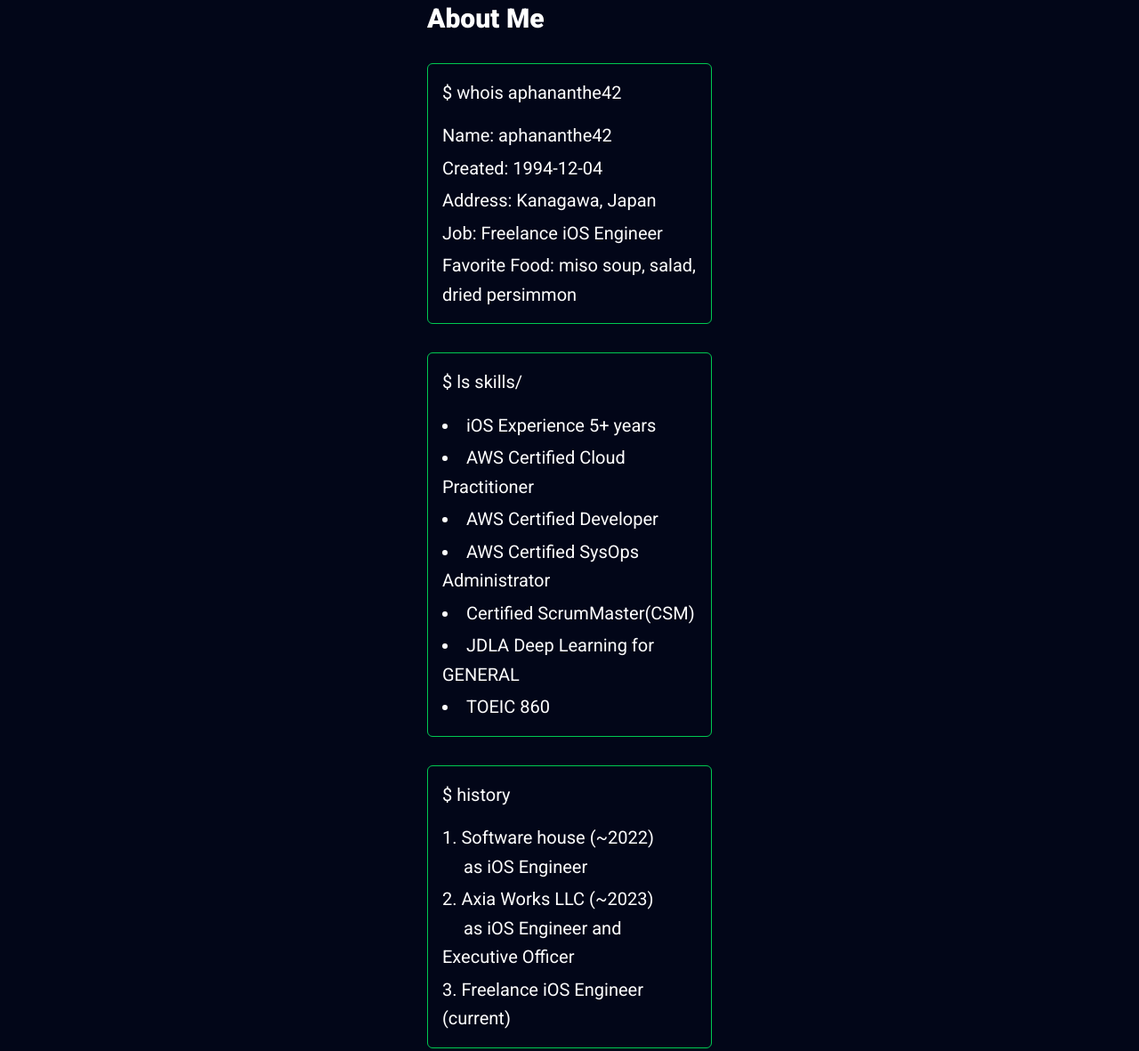
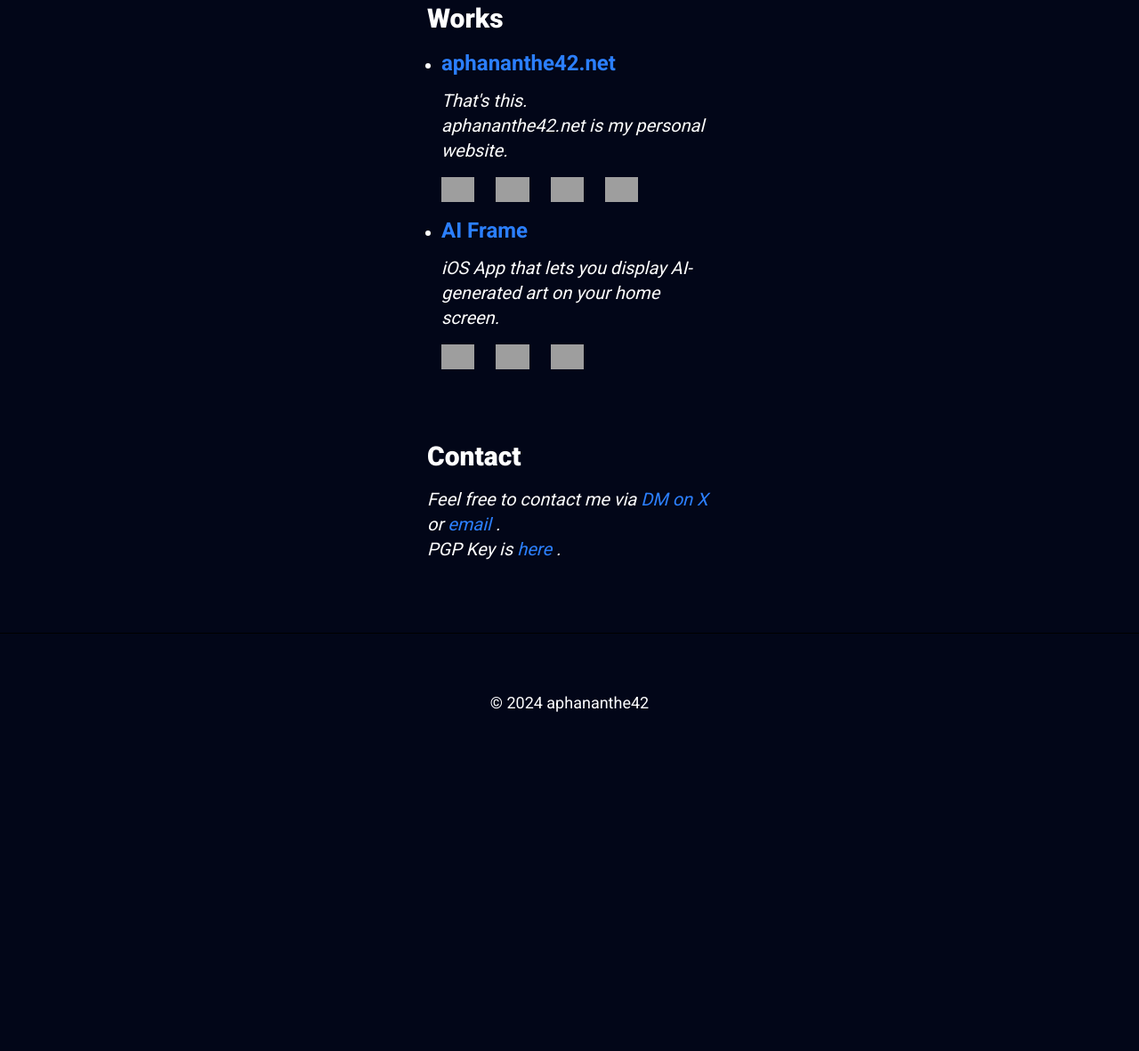
Before and after one commit to aphananthe42/aphananthe42-dot-net, an Astro site: page / in a window 1280 px wide. Shown: the part 649-1830 px from the top of the page at 89% size. After the commit the page ends 1517 px from the top, so only its background shows below. Built offline with nearby package versions, Linux system fonts and the light colour scheme; Astro itself is replaced by a stand-in of ours; grey boxes are pictures that could not be loaded.

Commit message:
fix: remove terminal section

```diff
--- a/src/components/TerminalStyleList.astro
+++ /dev/null
@@ -1,18 +0,0 @@
----
-interface Props {
-    command: string;
-    listStyle: string;
-}
-const { command, listStyle } = Astro.props;
----
-
-<div class="border border-green-500 rounded-md xl:w-2/4 mx-auto p-4 mt-4 lg:mt-8">
-    <div
-        class="text-white text-md lg:text-xl font-roboto font-normal leading-relaxed"
-    >
-        <p>{command}</p>
-        <ul class={`${listStyle} list-inside space-y-1 mt-4`}>
-            <slot />
-        </ul>
-    </div>
-</div>
--- a/src/pages/index.astro
+++ b/src/pages/index.astro
@@ -36,35 +36,6 @@ import TechStackLogo from "../components/TechStackLogo.astro";
 			</p>
 		</a>
 	</div>
-	<SectionLayout title="About Me">
-		<TerminalStyleList command="$ whois aphananthe42" listStyle="list-none">
-			<li>Name: aphananthe42</li>
-			<li>Created: 1994-12-04</li>
-			<li>Address: Kanagawa, Japan</li>
-			<li>Job: Freelance iOS Engineer</li>
-			<li>Favorite Food: miso soup, salad, dried persimmon</li>
-		</TerminalStyleList>
-		<TerminalStyleList command="$ ls skills/" listStyle="list-disc">
-			<li>iOS Experience 5+ years</li>
-			<li>AWS Certified Cloud Practitioner</li>
-			<li>AWS Certified Developer</li>
-			<li>AWS Certified SysOps Administrator</li>
-			<li>Certified ScrumMaster(CSM)</li>
-			<li>JDLA Deep Learning for GENERAL</li>
-			<li>TOEIC 860</li>
-		</TerminalStyleList>
-		<TerminalStyleList command="$ history" listStyle="list-decimal">
-			<li>
-				Software house (~2022) <br />
-				&emsp;&thinsp;as iOS Engineer
-			</li>
-			<li>
-				Axia Works LLC (~2023) <br />
-				&emsp;&thinsp;as iOS Engineer and Executive Officer
-			</li>
-			<li>Freelance iOS Engineer (current)</li>
-		</TerminalStyleList>
-	</SectionLayout>
 	<SectionLayout title="Works">
 		<div class="xl:w-2/4 mx-auto">
 			<ul class="list-disc marker:text-white ml-4">
```
